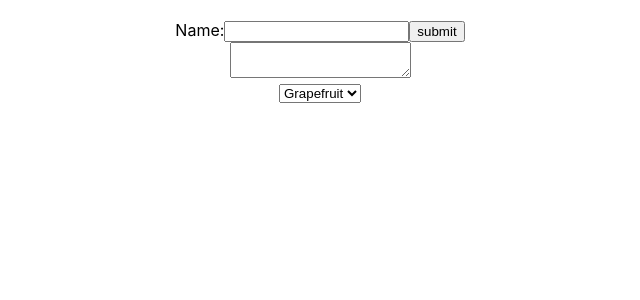
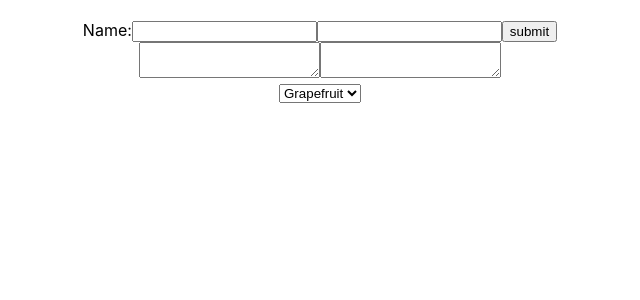
Before and after one commit to muralitharan805/react_warmup, a React (Create React App) app: page / in a window 1280 px wide. Shown: the top 300 px of the page, without its empty margins (320-960 px from the left). Built offline with nearby package versions, Linux system fonts and the light colour scheme.

Commit message:
Handle Multiple input in single control component

```diff
--- a/src/App.js
+++ b/src/App.js
@@ -7,14 +7,24 @@ class NameFrom extends React.Component{
   constructor(props){
     super(props)
     this.state ={
-      value:'',textAreaValue:'',selectItem:''
+      value:'',textAreaValue:'',selectItem:'',multipleText:'',multipleTextArea:''
     }
     this.handleOnSubmit=this.handleOnSubmit.bind(this)
     this.handleOnchange=this.handleOnchange.bind(this)
     this.handleOnchange_textArea=this.handleOnchange_textArea.bind(this)
     this.handleOnchange_SelectItem=this.handleOnchange_SelectItem.bind(this)
+    this.handleOnchangeMultiple=this.handleOnchangeMultiple.bind(this)
   }
 
+  handleOnchangeMultiple(event){
+    this.setState({
+      [event.target.name]:event.target.value
+
+
+    })
+
+    console.log(`this is handle multiple inputs in single control component ${this.state.multipleText} && ${this.state.multipleTextArea}`);
+  }
   handleOnchange(event){
     this.setState({
       value:event.target.value
@@ -50,10 +60,14 @@ class NameFrom extends React.Component{
         <label>
           Name:
           <input type='text' value={this.state.value} onChange={this.handleOnchange} ></input>
+          <input type='text' name='multipleText' value={this.state.multipleText} onChange={this.handleOnchangeMultiple} ></input>
           <input type='submit' value='submit' ></input>
         </label>
         <br/>
         <textarea value={this.state.textAreaValue} onChange={this.handleOnchange_textArea}>
+
+        </textarea>
+        <textarea name='multipleTextArea' value={this.state.multipleTextArea} onChange={this.handleOnchangeMultiple}>
 
         </textarea>
         <br/>
```
